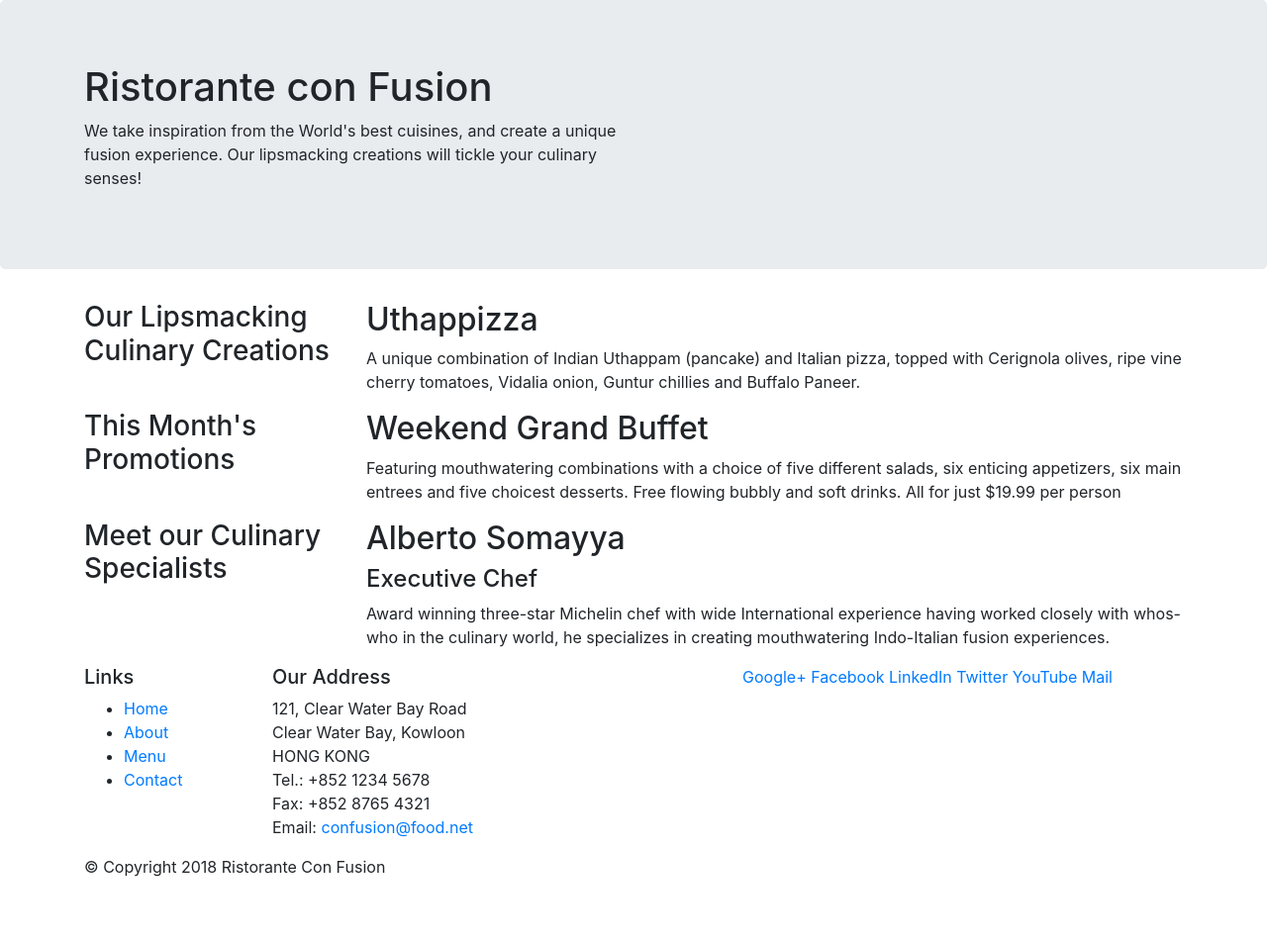
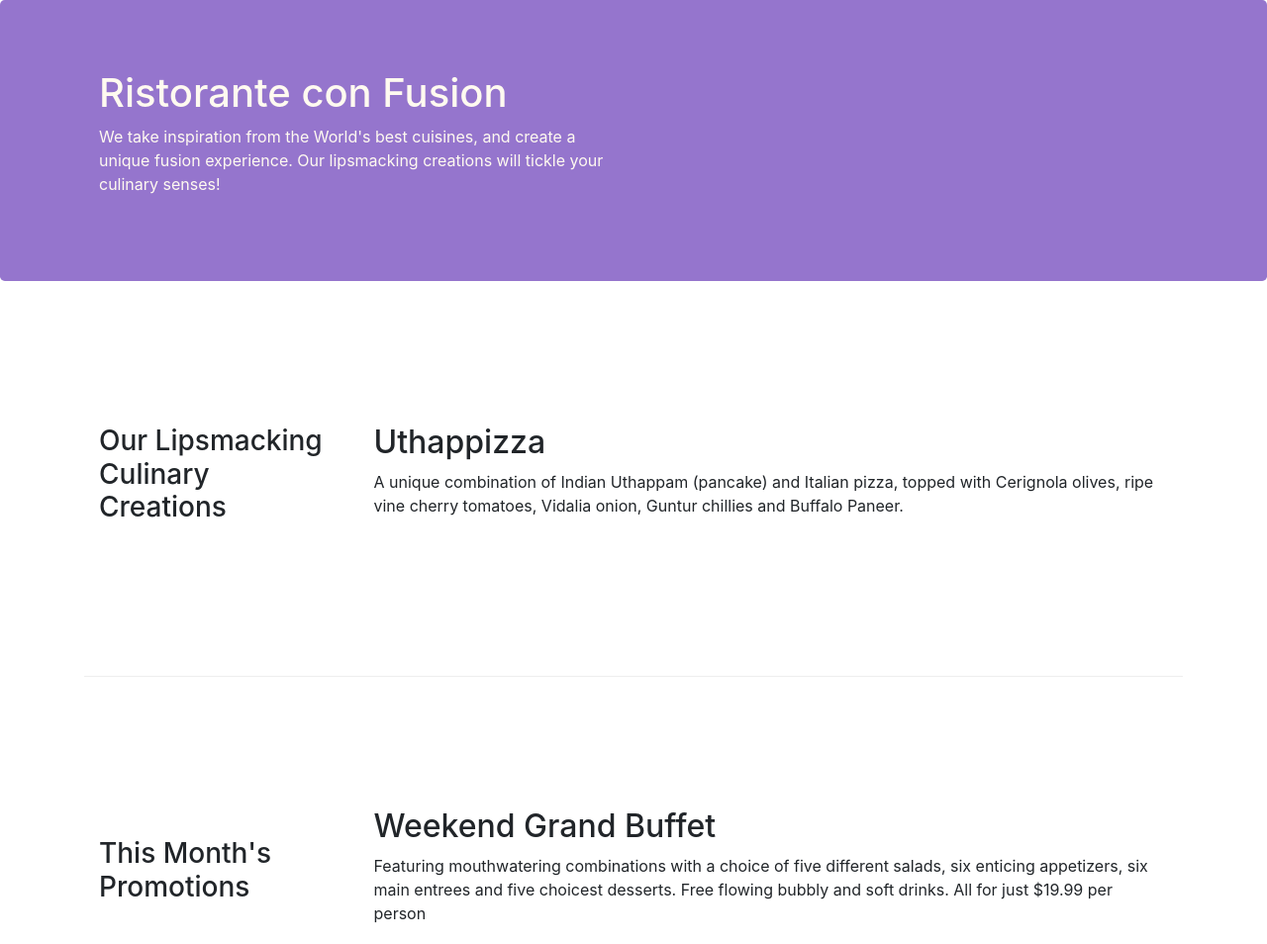
Before and after one commit to Tarun-Acharya/Full-Stack-Specialization-Bootstrap, a website: page index.html in a window 1280 px wide. Shown: the top 954 px of the page at 99% size. Before the commit the page ends 904 px from the top, so only its background shows below. Drawn offline with nearby package versions, Linux system fonts and the light colour scheme.

Commit message:
bootstrap grid part 2

```diff
--- /dev/null
+++ b/css/styles.css
@@ -0,0 +1,26 @@
+.row-header{
+    margin:0px auto;
+    padding:0px auto;
+}
+.row-content{
+    margin: 0px auto;
+    padding: 50px 0px 50px 0px;
+    border-bottom: 1px ridge;
+    min-height: 400px;
+}
+.footer{
+    background-color: #d1c4e9;
+    margin: 0px auto;
+    padding: 20px 0px 20px 0px;
+}
+.jumbotron{
+    padding: 70px 30px 70px 30px;
+    margin: 0px auto;
+    background: #9575cd;
+    color: floralwhite
+}
+.address{
+    font-size: 80%;
+    margin:0px;
+    color:#0f0f0f;
+}
--- a/index.html
+++ b/index.html
@@ -9,6 +9,7 @@
 
       <!-- Bootstrap CSS -->
       <link rel="stylesheet" href="node_modules/bootstrap/dist/css/bootstrap.min.css">
+      <link rel="stylesheet" href="css/styles.css">
     <title>Ristorante Con Fusion</title>
 </head>
 
@@ -16,7 +17,7 @@
 
     <header class ="jumbotron">
         <div class="container">
-            <div class="row">
+            <div class="row row-header">
                 <div class="col-12 col-sm-6">
                     <h1>Ristorante con Fusion</h1>
                     <p>We take inspiration from the World's best cuisines, and create a unique fusion experience. Our lipsmacking creations will tickle your culinary senses!</p>
@@ -28,8 +29,8 @@
     </header>
 
     <div class="container">
-        <div class="row">
-            <div class="col-12 col-sm-4 col-md-3">
+        <div class="row row-content align-items-center">
+            <div class="col-12 col-sm-4 col-md-3 ">
                 <h3>Our Lipsmacking Culinary Creations</h3>
             </div>
             <div class="col col-sm sol-md">
@@ -39,8 +40,8 @@
         </div>
 
 
-        <div class="row">
-            <div class="col-12 col-sm-4 col-md-3">
+        <div class="row row-content align-items-center">
+            <div class="col-12 col-sm-4 col-md-3 ">
                 <h3>This Month's Promotions</h3>
             </div>
             <div class="col col-sm col-md">
@@ -49,8 +50,8 @@
             </div>
         </div>
 
-        <div class="row">
-            <div class="col-12 col-sm-4 col-md-3">
+        <div class="row row-content align-items-center">
+            <div class="col-12 col-sm-4 col-md-3 ">
                 <h3>Meet our Culinary Specialists</h3>
             </div>
             <div class="col col-sm col-md">
@@ -63,17 +64,17 @@
 
     <footer>
         <div class="container">
-            <div class="row">
+            <div class="row footer">
                 <div class="col-4 col-sm-2">
                     <h5>Links</h5>
-                    <ul>
+                    <ul class="list-unstyled">
                         <li><a href="#">Home</a></li>
                         <li><a href="#">About</a></li>
                         <li><a href="#">Menu</a></li>
                         <li><a href="#">Contact</a></li>
                     </ul>
                 </div>
-                <div class="col-7 col-sm-5">
+                <div class="col-7 col-sm-5 ">
                     <h5>Our Address</h5>
                     <address>
 		              121, Clear Water Bay Road<br>
@@ -84,8 +85,8 @@
 		              Email: <a href="mailto:confusion@food.net">confusion@food.net</a>
 		           </address>
                 </div>
-                <div class="col-12 col-sm-5">
-                    <div>
+                <div class="col-12 col-sm-5 align-self-center">
+                    <div class="center">
                         <a href="http://google.com/+">Google+</a>
                         <a href="http://www.facebook.com/profile.php?id=">Facebook</a>
                         <a href="http://www.linkedin.com/in/">LinkedIn</a>
@@ -95,8 +96,8 @@
                     </div>
                 </div>
            </div>
-           <div class="row">
-                <div class="col-auto">
+           <div class="row justify-content-center">
+                <div class="col-auto ">
                     <p>© Copyright 2018 Ristorante Con Fusion</p>
                 </div>
            </div>
```
